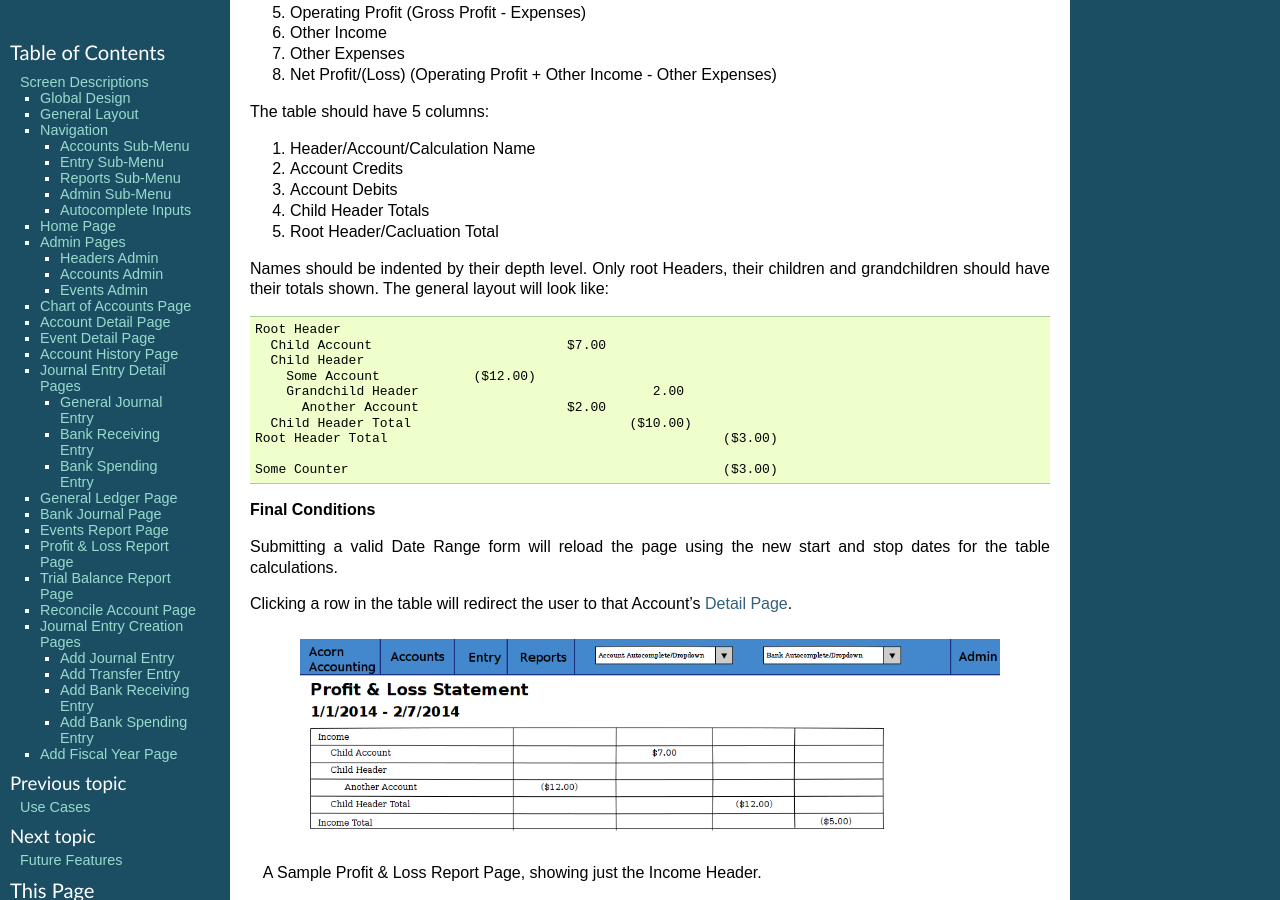
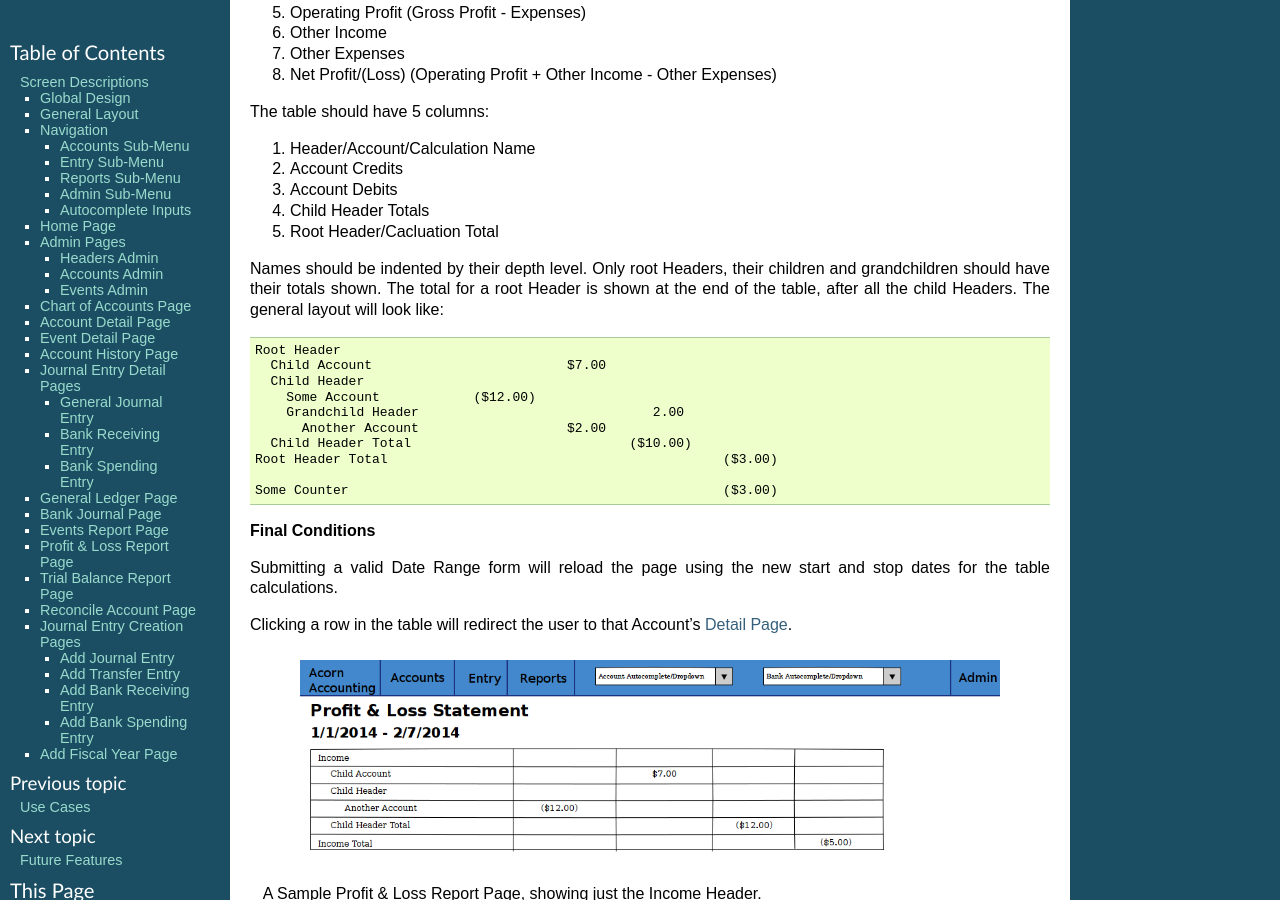
Before and after one commit to prikhi/AcornAccounting, a Sphinx documentation site: the page built from docs/source/specs/design/screens.rst, in a window 1280 px wide and 900 px high, scrolled down 15683 px. Built offline with Sphinx 7.4.7, drawn with Linux system fonts in a browser that asks for light colours; formulas are drawn with MathJax 3.

Commit message:
Clarify Profit & Loss Table Description
Refs GH PR 6: https://github.com/prikhi/AcornAccounting/pull/6

```diff
--- a/docs/source/specs/design/screens.rst
+++ b/docs/source/specs/design/screens.rst
@@ -878,8 +878,9 @@ The table should have 5 columns:
 #. Root Header/Cacluation Total
 
 Names should be indented by their depth level. Only root Headers, their
-children and grandchildren should have their totals shown. The general layout
-will look like::
+children and grandchildren should have their totals shown. The total for a root
+Header is shown at the end of the table, after all the child Headers. The
+general layout will look like::
 
     Root Header
       Child Account                         $7.00
```
